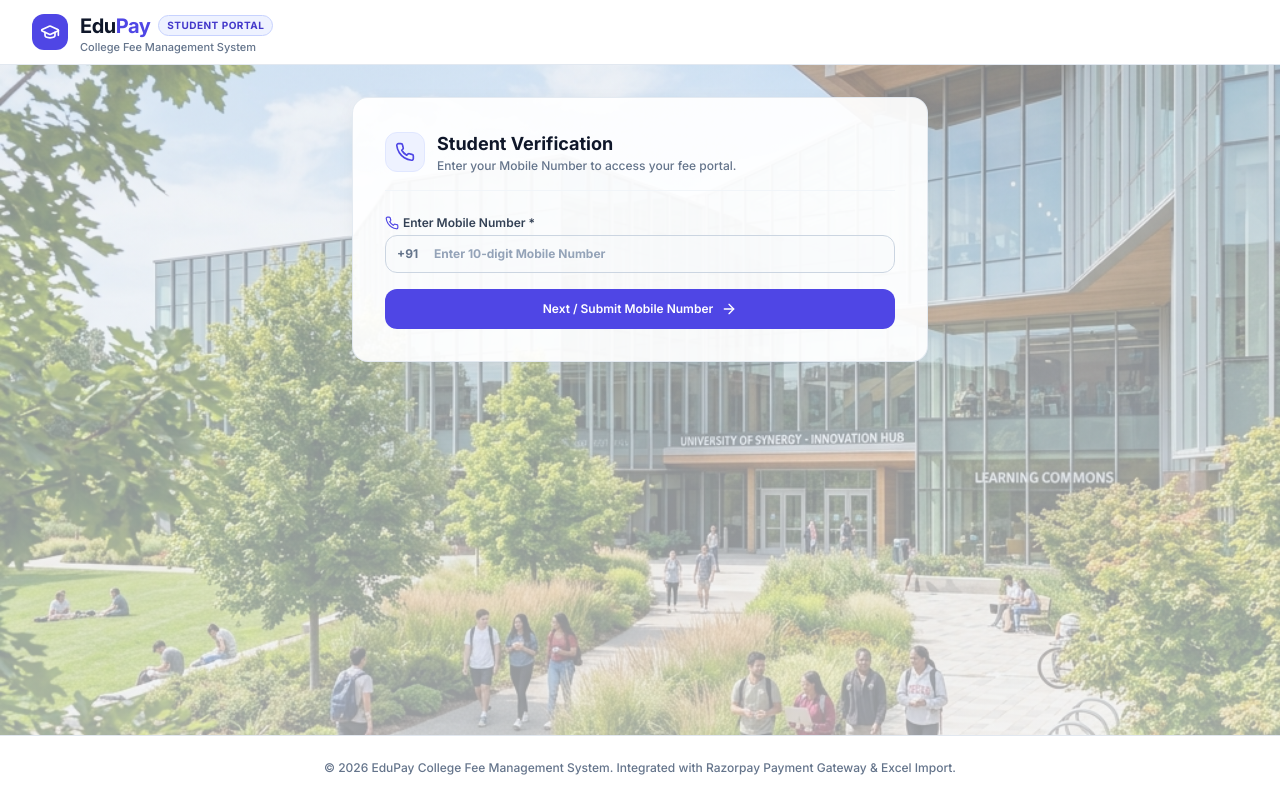
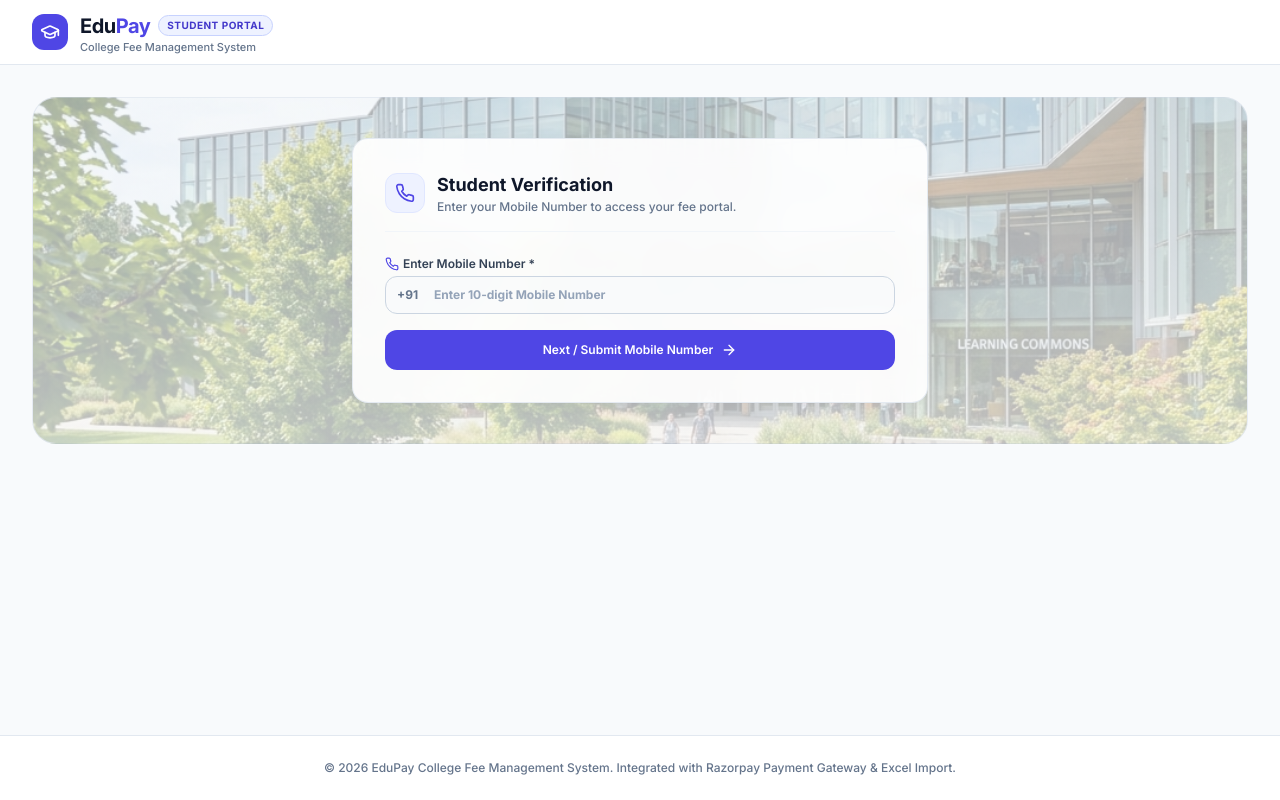
Before and after one commit to sakshimohite2909-spec/fees, a React (Vite) app: page / in a window 1280 px wide. Built offline with nearby package versions, Linux system fonts and the light colour scheme.

Commit message:
Show background image only on Home page verification screen and keep dashboard background clean

```diff
--- a/src/App.jsx
+++ b/src/App.jsx
@@ -160,10 +160,7 @@ export default function App() {
   };
 
   return (
-    <div
-      className="min-h-screen text-slate-800 flex flex-col font-sans relative bg-cover bg-center bg-no-repeat bg-fixed"
-      style={{ backgroundImage: `linear-gradient(to bottom, rgba(226, 232, 240, 0.55), rgba(241, 245, 249, 0.65)), url('/college-bg.png')` }}
-    >
+    <div className="min-h-screen bg-slate-50 text-slate-800 flex flex-col font-sans relative">
 
       {/* Top Navbar */}
       <Navbar
--- a/src/components/StudentDashboard.jsx
+++ b/src/components/StudentDashboard.jsx
@@ -219,6 +219,12 @@ export default function StudentDashboard({
   return (
     <div className="space-y-8 animate-slide-up">
 
+      {/* 🏠 HOME PAGE LANDING / VERIFICATION SECTION (Background Image only on Home Page) */}
+      {(step === 'mobile' || step === 'confirm-course' || step === 'new-student') && (
+        <div
+          className="py-6 sm:py-10 px-3 sm:px-6 rounded-3xl bg-cover bg-center bg-no-repeat border border-slate-200/80 shadow-xs"
+          style={{ backgroundImage: `linear-gradient(to bottom, rgba(241, 245, 249, 0.65), rgba(248, 250, 252, 0.75)), url('/college-bg.png')` }}
+        >
           {/* 📱 STEP 1: MOBILE NUMBER SEARCH INPUT */}
           {step === 'mobile' && (
             <div className="card-interactive p-6 sm:p-8 relative overflow-hidden animate-fadeIn max-w-xl mx-auto">
@@ -478,6 +484,8 @@ export default function StudentDashboard({
                 </form>
 
               </div>
+            </div>
+          )}
         </div>
       )}
 
```
Lines whose indentation alone changed are shown as unchanged.
